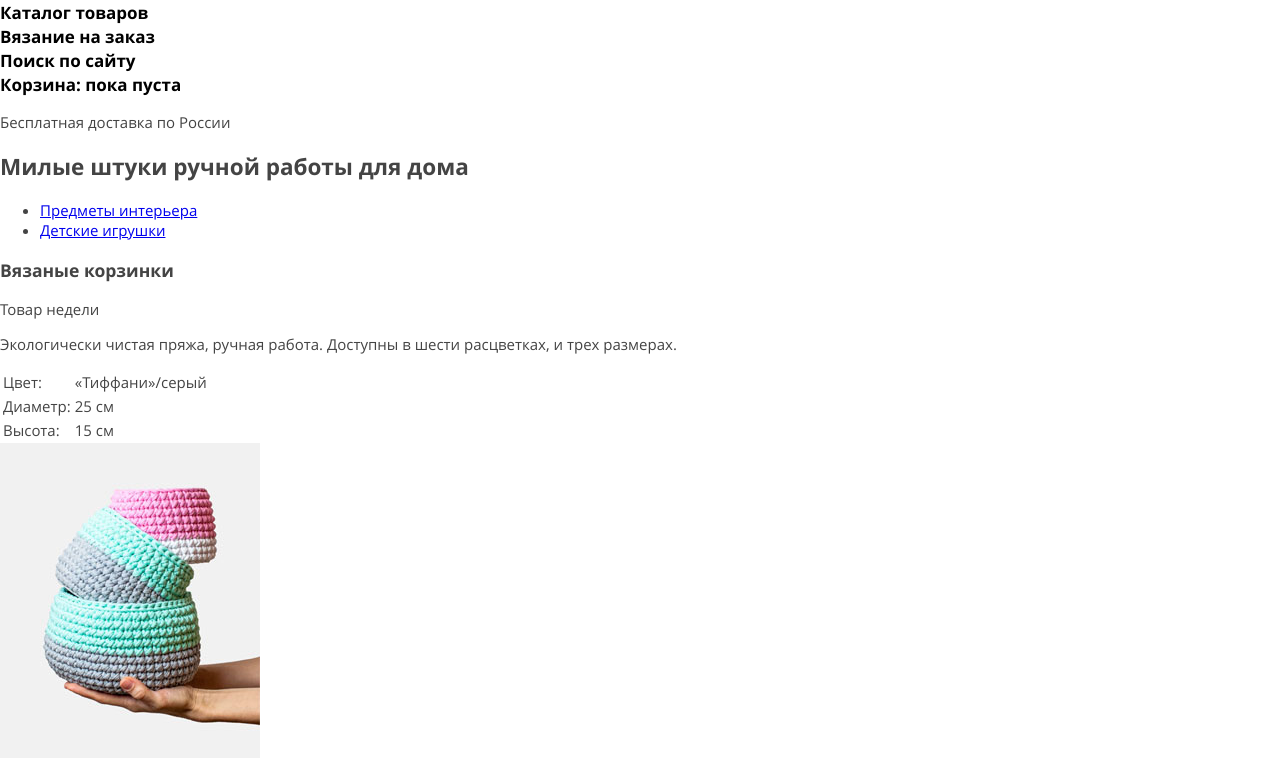
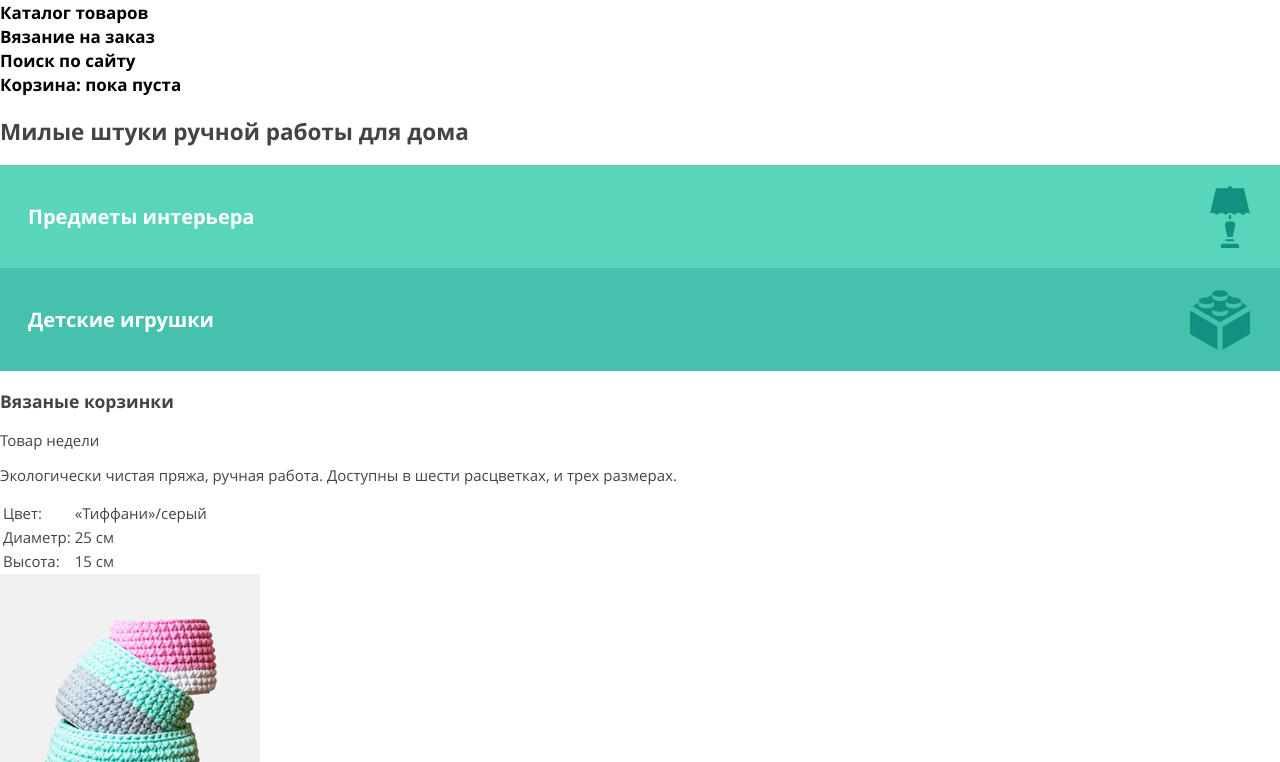
Before and after one commit to GonzoBard/test-for-test, a website: page src/html/index.html in a window 1280 px wide. Shown: the part 38-800 px from the top of the page. Drawn offline with nearby package versions, Linux system fonts and the light colour scheme; files that its build step writes are made by us from their sources; files whose address does not match are found by name.

Commit message:
.catalog-sections

```diff
--- a/src/html/index.html
+++ b/src/html/index.html
@@ -31,8 +31,10 @@
   <section class="catalog-sections">
     <h3 class="visually-hidden">Секции каталога</h3>
     <ul class="catalog-sections__list">
-      <li class="catalog-sections__item"><a href="#">Предметы интерьера</a></li>
-      <li class="catalog-sections__item"><a href="#">Детские игрушки</a></li>
+      <li class="catalog-sections__item">
+        <a class="catalog-sections__a catalog-sections__a--accessory-for-interior" href="#">Предметы интерьера</a></li>
+      <li class="catalog-sections__item">
+        <a class="catalog-sections__a catalog-sections__a--toy-for-children" href="#">Детские игрушки</a></li>
     </ul>
   </section>
 
--- a/src/scss/blocks/a.scss
+++ b/src/scss/blocks/a.scss
@@ -1,5 +1,5 @@
 .a {
-  @include fonts(17px, 24px, 700, normal, $color__black);
+  @include fonts(17px, 24px, 700, normal, $color-black);
   text-decoration: none;
 
   cursor: pointer;
@@ -8,13 +8,13 @@
   &:hover,
   &:focus {
     outline: none;
-    color: rgba($color__black, 0.6);
+    color: rgba($color-black, 0.6);
   }
   &:active {
-    color: rgba($color__black, 0.3);
+    color: rgba($color-black, 0.3);
   }
 
   &--another-from-styleguide {
-    @include fonts(15px, 24px, 700, normal, $color__black);
+    @include fonts(15px, 24px, 700, normal, $color-black);
   }
 }
--- a/src/scss/blocks/btn.scss
+++ b/src/scss/blocks/btn.scss
@@ -3,10 +3,10 @@
   vertical-align: middle;
   padding: 16px 20px;
 
-  border: 2px solid $color__font-body;
-  background-color: $color__white;
+  border: 2px solid $color-tundora;
+  background-color: $color-white;
 
-  @include fonts(17px, 20px, 700, normal, $color__font-body);
+  @include fonts(17px, 20px, 700, normal, $color-tundora);
   text-decoration: none;
   text-transform: uppercase;
 
@@ -16,11 +16,11 @@
   &:hover,
   &:focus {
     outline: none;
-    background-color: $color__font-body;
-    color: $color__white;
+    background-color: $color-tundora;
+    color: $color-white;
   }
   &:active {
-    background-color: $color__font-body;
-    color: rgba($color__white, 0.3);
+    background-color: $color-tundora;
+    color: rgba($color-white, 0.3);
   }
 }
--- a/src/scss/blocks/catalog-sections.scss
+++ b/src/scss/blocks/catalog-sections.scss
@@ -0,0 +1,98 @@
+.catalog-sections {
+
+  &__list {
+    @include resetlist();
+
+    display: flex;
+    flex-direction: column;
+    justify-content: flex-start;
+    align-items: center;
+  }
+  &__item {
+    width: 100%;
+
+    display: flex;
+    flex-direction: row;
+    justify-content: flex-start;
+    align-items: center;
+  }
+  &__a {
+    width: 100%;
+
+    padding-left: 28px;
+
+    @include fonts(20px, 30px, 700, normal, $color-white);
+    text-decoration: none;
+
+    cursor: pointer;
+    user-select: none;
+    transition: all 0.08s ease;
+
+    position: relative;
+
+    &:hover,
+    &:focus {
+      outline: none;
+    }
+    &:active {
+      color: rgba($color-white, 0.3);
+    }
+
+    &--accessory-for-interior {
+      $padding-top: 21px;
+      $padding-bottom: 20px;
+      $grow-size: 5px;
+
+      padding-top: $padding-top;
+      padding-bottom: $padding-bottom;
+
+      background-color: $color-viking;
+      display: flex;
+      flex-direction: row;
+      justify-content: flex-start;
+      align-items: center;
+      &:hover,
+      &:focus {
+        padding-bottom: $padding-bottom + $grow-size;
+        padding-top: $padding-top - $grow-size;
+        box-shadow: 0 -#{$grow-size} 0 0 $color-viking;
+      }
+      &::after {
+        content: '';
+        width: 40px;
+        height: 62px;
+        margin-left: auto;
+        margin-right: 30px;
+        background: $color-viking url('../img/catalog-sections__item-icon-bedside-night-light.svg') no-repeat 0 0;
+      }
+    }
+    &--toy-for-children {
+      $padding-top: 22px;
+      $padding-bottom: 21px;
+      $grow-size: 5px;
+
+      padding-top: $padding-top;
+      padding-bottom: $padding-bottom;
+
+      background-color: $color-puerto-rico;
+      display: flex;
+      flex-direction: row;
+      justify-content: flex-start;
+      align-items: center;
+      &:hover,
+      &:focus {
+        padding-bottom: $padding-bottom + $grow-size;
+        padding-top: $padding-top - $grow-size;
+        box-shadow: 0 -#{$grow-size} 0 0 $color-puerto-rico;
+      }
+      &::after {
+        content: '';
+        width: 60px;
+        height: 60px;
+        margin-left: auto;
+        margin-right: 30px;
+        background: $color-puerto-rico url('../img/catalog-sections__item-icon-lego.svg') no-repeat 0 0;
+      }
+    }
+  }
+}
--- a/src/scss/blocks/page-header.scss
+++ b/src/scss/blocks/page-header.scss
@@ -0,0 +1,6 @@
+.page-header {
+
+  &__info {
+    display: none;
+  }
+}
--- a/src/scss/common/_config.scss
+++ b/src/scss/common/_config.scss
@@ -1,4 +1,6 @@
 // COLORS
-$color__white: #fff;
-$color__black: #000;
-$color__font-body: #444;
+$color-white: #fff;
+$color-black: #000;
+$color-tundora: #444;
+$color-viking: #59d5bc;
+$color-puerto-rico: #46c1ae;
--- a/src/scss/common/global.scss
+++ b/src/scss/common/global.scss
@@ -1,6 +1,7 @@
 body {
+  min-width: 320px;
   font-family: 'Open Sans', Arial, sans-serif;
-  @include fonts(15px, normal, 400, normal, $color__font-body);
+  @include fonts(15px, normal, 400, normal, $color-tundora);
 }
 
 /*
```
